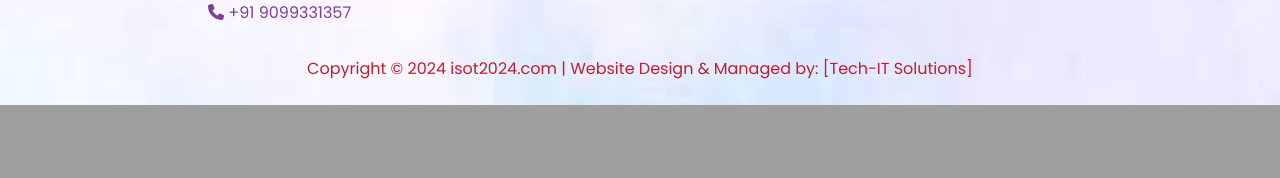
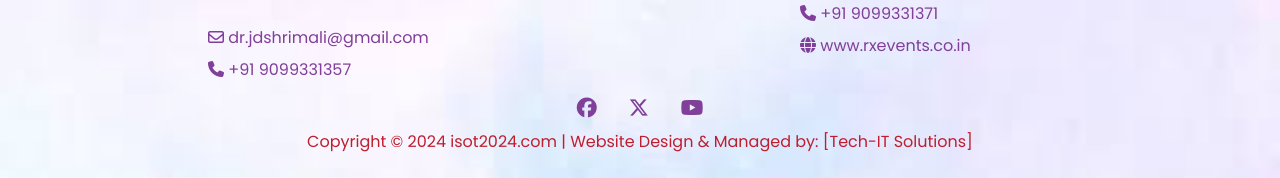
Before and after one commit to maharshi2583/isot, a PHP site: page /aboutCity.php in a window 1280 px wide. Shown: the part 3647-3825 px from the top of the page. Before the commit the page ends 3752 px from the top, so only its background shows below. Run offline with PHP 8.4, Linux system fonts and the light colour scheme.

Commit message:
add social media icons

```diff
--- a/footer.php
+++ b/footer.php
@@ -55,8 +55,19 @@
                 </div>
             </div>
         </div>
+        <div class="col-12 mt-2">
+            <div class="d-flex justify-content-center">
+                <a href="https://www.facebook.com/isotindia" class="links text-decoration-none mx-3"><i
+                        class="fs-5 fa-brands fa-facebook" target="_blank"></i></a>
+                <a href="https://twitter.com/indiasotx" class="links text-decoration-none mx-3"><i
+                        class="fs-5 fa-brands fa-x-twitter" target="_blank"></i></a>
+                <a href="https://www.youtube.com/channel/UCcQnxMqw9e8UVWhiiMbs3og"
+                    class="links text-decoration-none mx-3" target="_blank"><i
+                        class="fs-5 fa-brands fa-youtube"></i></a>
+            </div>
+        </div>
         <div class="col-12">
-            <p class="mt-4 mb-0 redtext text-center user-select-none">Copyright © 2024 isot2024.com | Website
+            <p class="mt-2 mb-0 redtext text-center user-select-none">Copyright © 2024 isot2024.com | Website
                 Design & Managed
                 by:
                 [Tech-IT
--- a/header.php
+++ b/header.php
@@ -1,4 +1,25 @@
 <?php ?>
+<nav>
+    <div class="container-fluid customcard border-bottom">
+        <div class="container">
+            <div class="row py-3">
+                <div class="col-6">
+                    <a href="https://www.facebook.com/isotindia" class="links text-decoration-none mx-2"><i
+                            class="fs-5 fa-brands fa-facebook" target="_blank"></i></a>
+                    <a href="https://twitter.com/indiasotx" class="links text-decoration-none mx-2"><i
+                            class="fs-5 fa-brands fa-x-twitter" target="_blank"></i></a>
+                    <a href="https://www.youtube.com/channel/UCcQnxMqw9e8UVWhiiMbs3og"
+                        class="links text-decoration-none mx-2" target="_blank"><i
+                            class="fs-5 fa-brands fa-youtube"></i></a>
+                </div>
+                <div class="col-6 d-flex justify-content-end align-items-center">
+                    <a class="nav-link fw-bold rainbow_container" href="https://rxregistrations.com/isot2024"
+                        target="_blanck"><span class="rainbow-text pulse">Register Now</span></a>
+                </div>
+            </div>
+        </div>
+    </div>
+</nav>
 <nav class="navbar navbar-expand-xl bg-white customcard py-0">
     <div class="container-fluid">
         <a class="navbar-brand" href="#"><img src="imgs/logo.png" class="py-0" height="80" alt=""></a>
```
